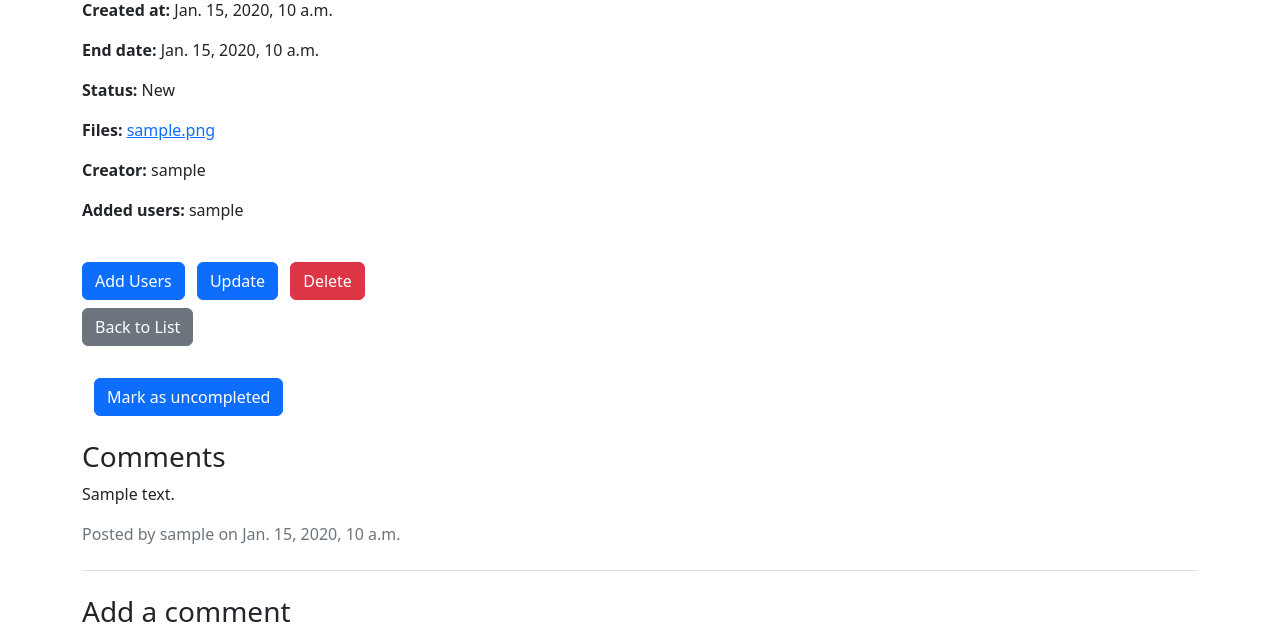
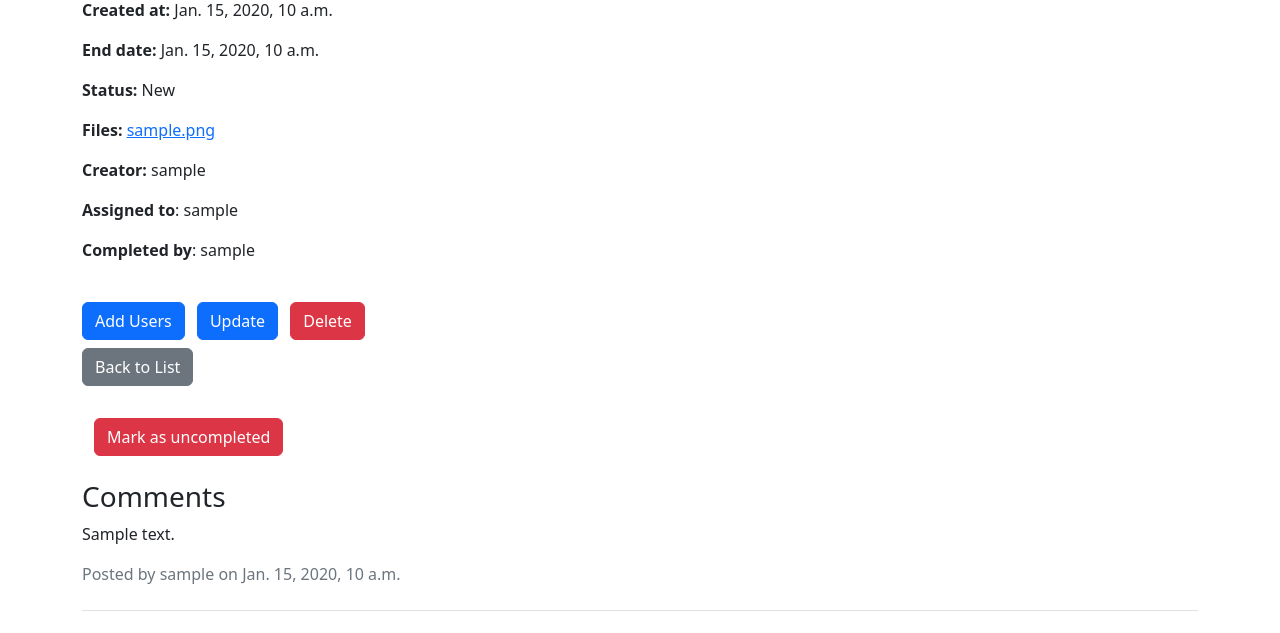
Before and after one commit to j8r41/django_todo, a Django app: page /task/1/ in a window 1280 px wide. Shown: the part 200-833 px from the top of the page. Run offline with Django 3.2, Linux system fonts and the light colour scheme; a user stored in the database is signed in; tables that the repository leaves empty hold one stand-in row (values such as "Sample post"); some libraries are stand-ins or nearby versions.

Commit message:
add comleted by in html

```diff
--- a/app/templates/todo/task_detail.html
+++ b/app/templates/todo/task_detail.html
@@ -30,12 +30,13 @@
             <b>Creator:</b> {{ object.user }}
           </p>
           <p>
-            <b>Added users:</b>
-            {% for user in task.assigned_users.all %}
-              {{ user.username }}
-              {% if not forloop.last %},{% endif %}
-            {% endfor %}
+            <b>Assigned to</b>: {{ object.assigned_users.all|join:", " }}
           </p>
+          {% if object.completed_by.all|length > 0 %}
+            <p>
+              <b>Completed by</b>: {{ object.completed_by.all|join:", " }}
+            </p>
+          {% endif %}
         {% endif %}
       </div>
     </div>
@@ -54,23 +55,23 @@
         <a href="{% url 'home' %}" class="btn btn-secondary">Back to List</a>
       </div>
     </div>
+    {% if object.assigned_users.all %}
       {% if user == object.user or user in object.assigned_users.all %}
         <div class="container mt-4">
           <form method="post"
                 action="{% url 'mark_task_as_completed' pk=object.pk %}">
             {% csrf_token %}
-          {% load crispy_forms_tags %}
-          {{ task_completion_form|crispy }}
-          <button type="submit" class="btn btn-primary mt-2">
-            Mark as
+            <input type="hidden"
+                   name="completed"
+                   value="{% if not object.is_completed %}True{% else %}False{% endif %}">
             {% if not object.is_completed %}
-              completed
+              <button type="submit" class="btn btn-primary mt-2">Mark as completed</button>
             {% else %}
-              uncompleted
-            </button>
+              <button type="submit" class="btn btn-danger mt-2">Mark as uncompleted</button>
             {% endif %}
           </form>
         </div>
+      {% endif %}
     {% endif %}
     {% if comments %}
       <h3 class="mt-4">Comments</h3>
--- a/app/todo/forms.py
+++ b/app/todo/forms.py
@@ -20,7 +20,7 @@ class TaskForm(forms.ModelForm):
 
 
 class TaskCompletionForm(forms.Form):
-    is_completed = forms.BooleanField(required=False)
+    completed = forms.BooleanField(widget=forms.HiddenInput())
 
 
 class TaskAssignedUsersForm(forms.ModelForm):
--- a/app/todo/views.py
+++ b/app/todo/views.py
@@ -91,20 +91,16 @@ class MarkTaskAsCompletedView(LoginRequiredMixin, View):
 
     def post(self, request, pk):
         task = get_object_or_404(Task, pk=pk)
-        form = TaskCompletionForm(request.POST)
-        if form.is_valid():
-            is_completed = form.cleaned_data["is_completed"]
-            if is_completed:
-                task.is_completed = True
-                task.completed_by.add(request.user)
-                task.save()
-            else:
-                task.is_completed = False
-                task.completed_by.remove(request.user)
-                task.save()
-            return redirect("task_detail", pk=task.pk)
+        if not task.is_completed:
+            task.is_completed = True
+            task.completed_by.add(request.user)
+            task.save()
         else:
-            return HttpResponseBadRequest()
+            task.is_completed = False
+            task.completed_by.remove(request.user)
+            task.save()
+        return redirect("task_detail", pk=task.pk)
+
 
 
 class TaskCreateView(LoginRequiredMixin, SuccessMessageMixin, CreateView):
```
Lines whose indentation alone changed are shown as unchanged.
